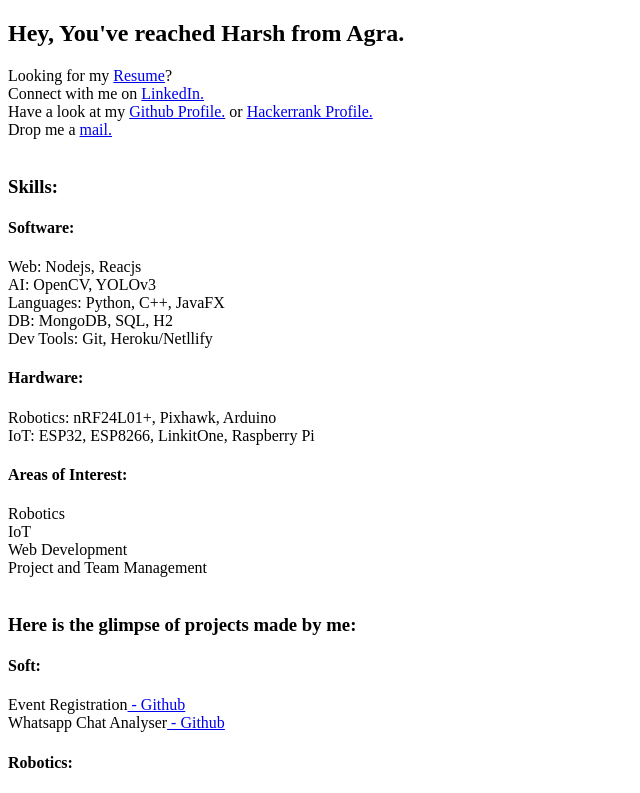
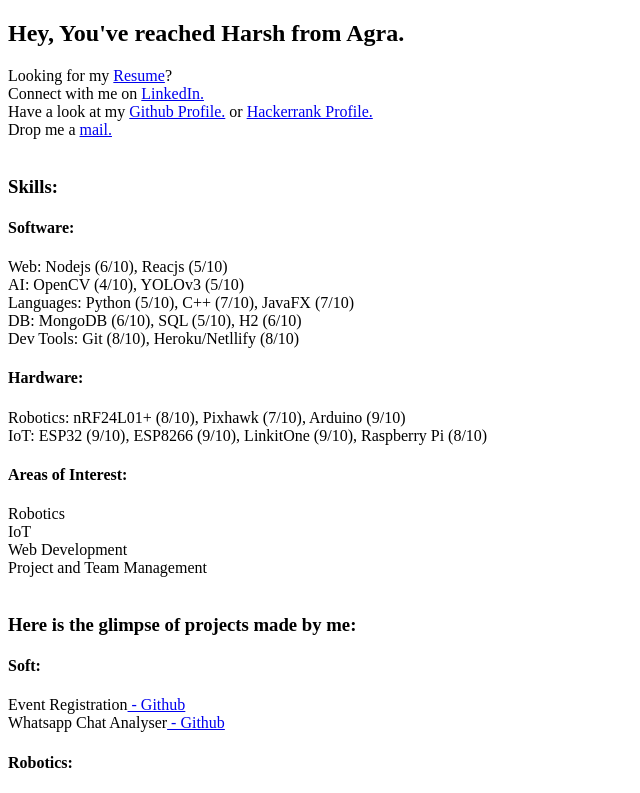
Before and after one commit to itsharsh/Portfolio, a React (Create React App) app: page / in a window 1280 px wide. Shown: the top 793 px of the page, without its empty margins (0-640 px from the left). Built offline with nearby package versions, Linux system fonts and the light colour scheme.

Commit message:
minor update

```diff
--- a/src/components/Projects/Topic.jsx
+++ b/src/components/Projects/Topic.jsx
@@ -8,7 +8,9 @@
       (props.topic.subtopics[0].title.startsWith("http") ? (
         <a href={props.topic.subtopics[0].title}> - Link</a>
       ) : (
-        `: ${props.topic.subtopics.map((skill) => ` ${skill.title}`)}`
+        `: ${props.topic.subtopics.map(
+          (skill) => ` ${skill.title} (${skill.subtopics[0].title})`
+        )}`
       ))}
   </div>
 );
```
